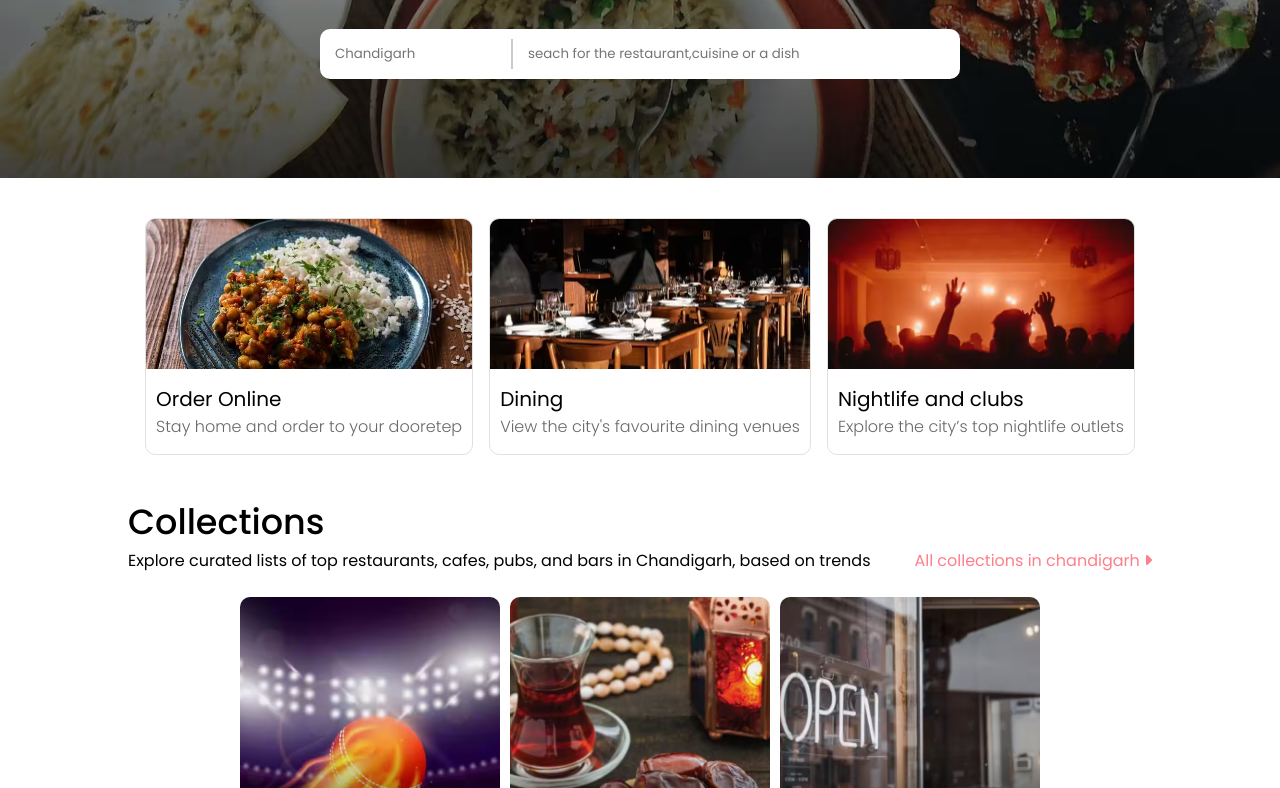
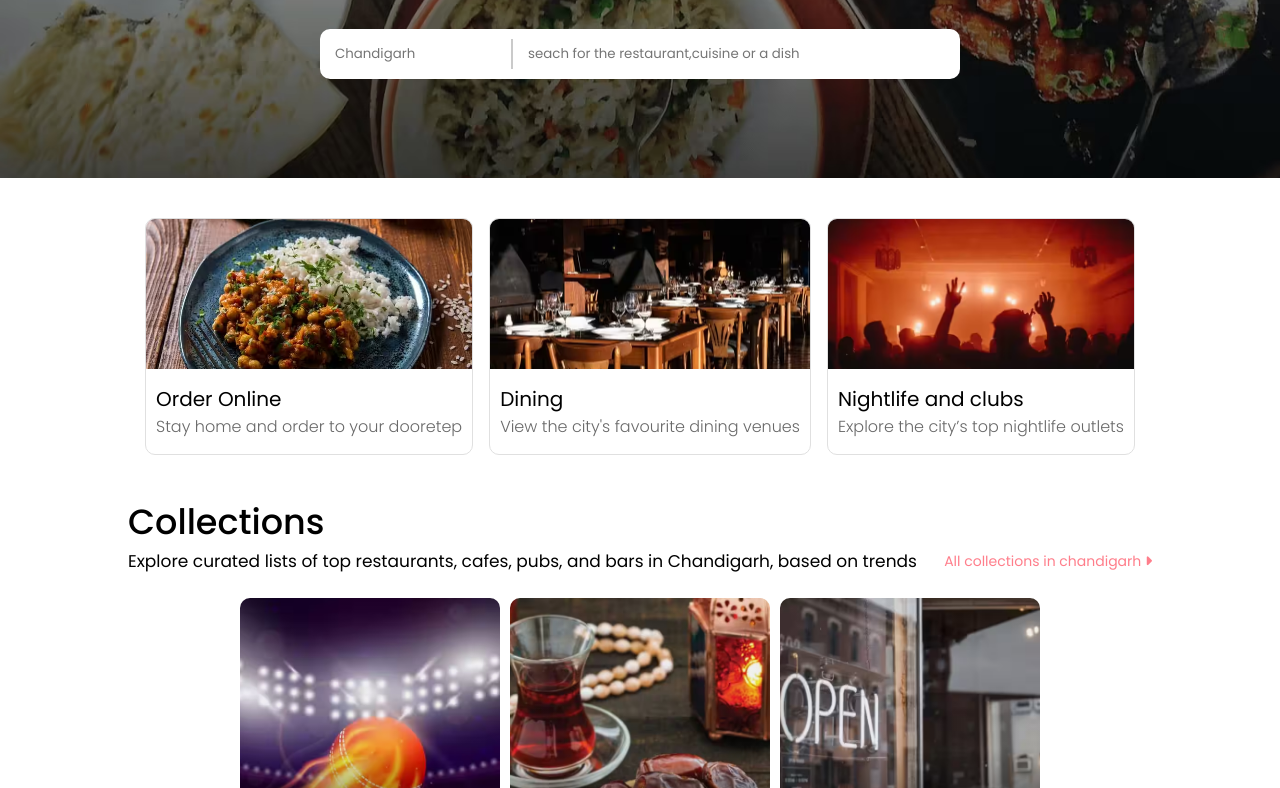
Before and after one commit to abhijeet-25/zomato-landing-page, a plain HTML site: page index.html in a window 1280 px wide. Shown: the part 312-1100 px from the top of the page. Drawn offline with Linux system fonts and the light colour scheme.

Commit message:
small chnges in collection

```diff
--- a/style.css
+++ b/style.css
@@ -154,11 +154,11 @@
     justify-content: space-between;
     gap:10px;
     flex-wrap: wrap;
-    font-size: 16px;
+    font-size: 17px;
 }
 .sub__heading_collection span:nth-child(2){
     color: #ff7e8b;
-    font-size: 16px;
+    font-size: 14px;
 }
 .collection .collection__card_container{
     margin-top: 24px;
```
